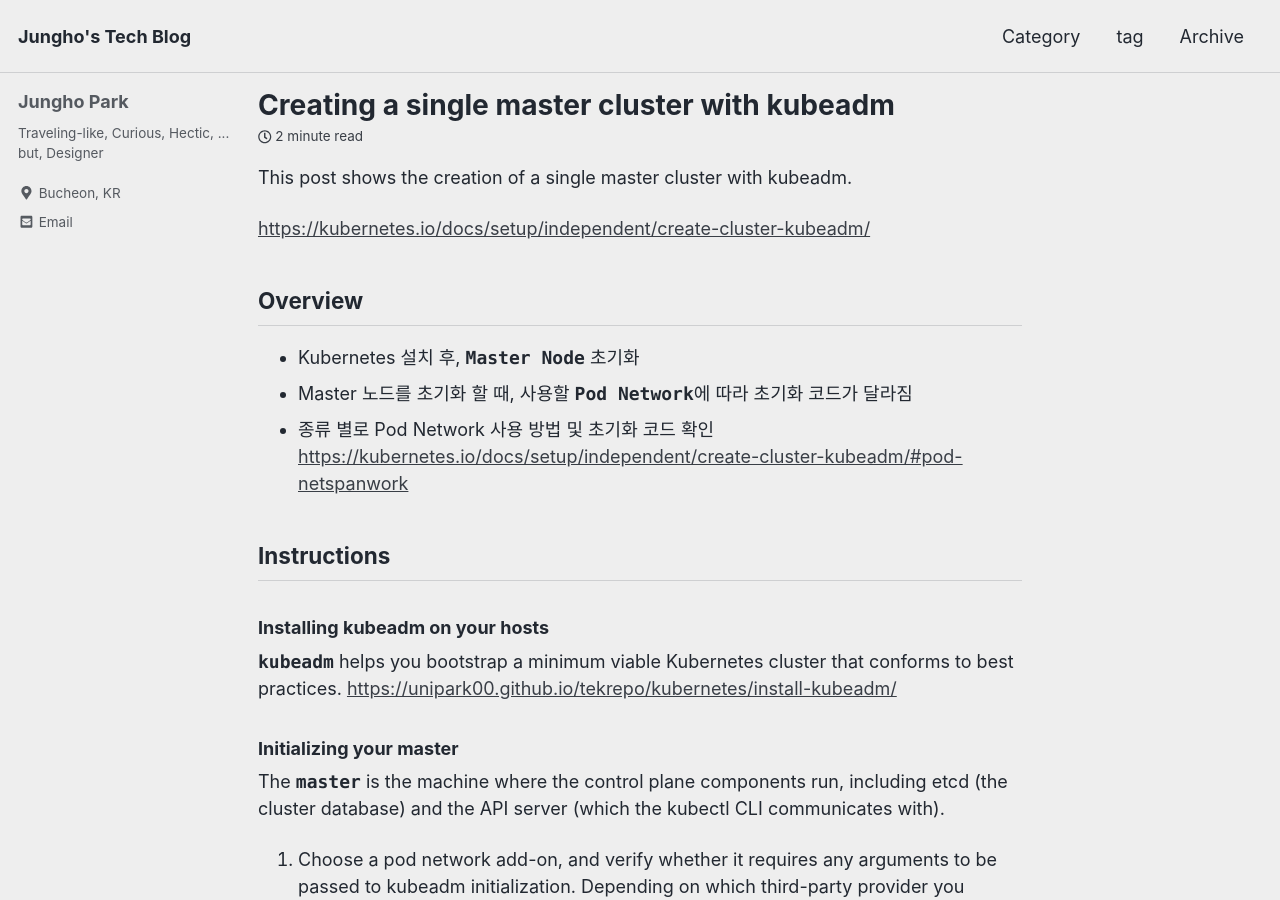
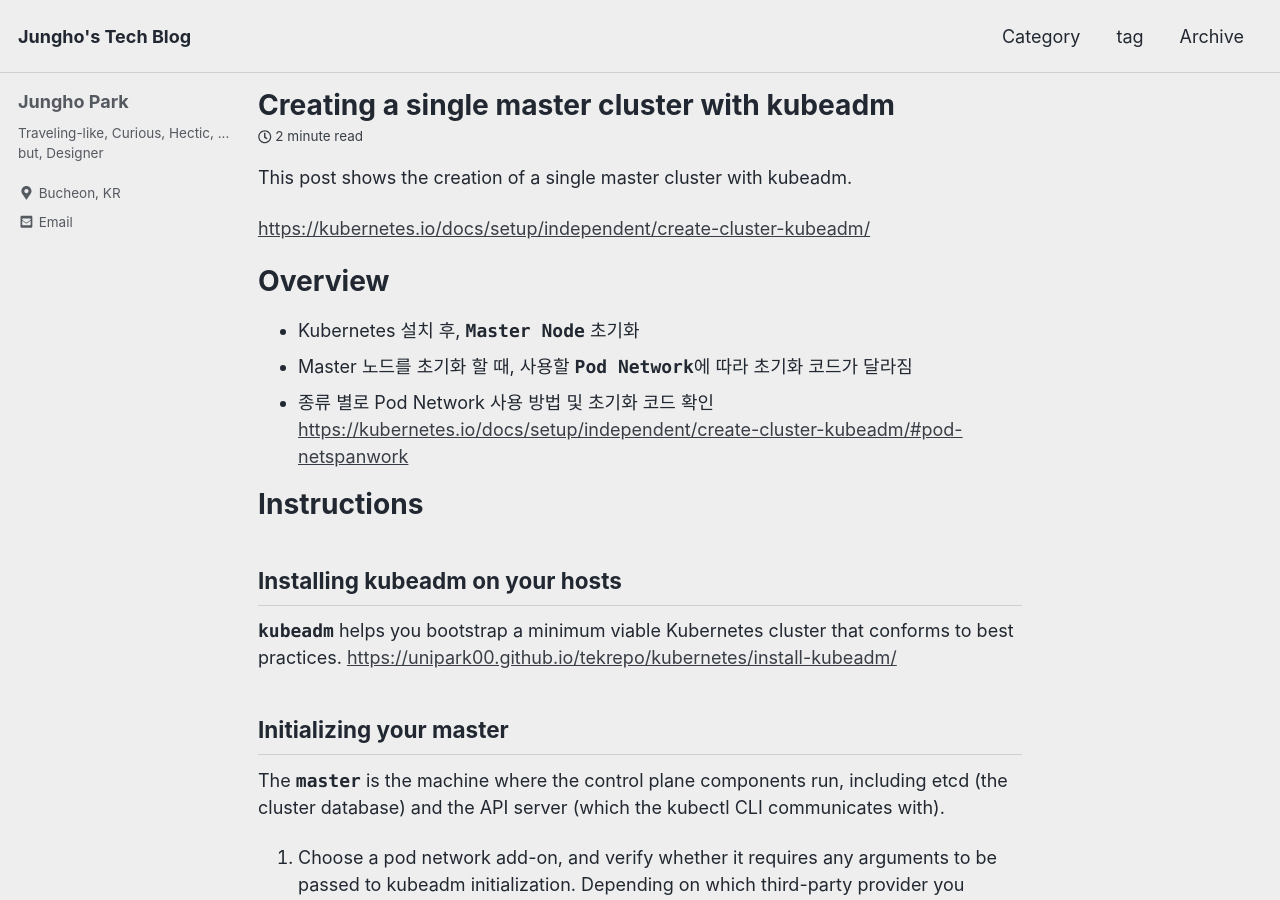
Before and after one commit to unipark00/tekrepo, a Jekyll site: the page built from _posts/2019-04-07-configure-k8s-cluster.md, in a window 1280 px wide and 900 px high. Built offline with Jekyll 4.4.1, drawn with Linux system fonts in a browser that asks for light colours; cached includes are drawn as plain includes.

````diff
--- a/_posts/2019-04-07-configure-k8s-cluster.md
+++ b/_posts/2019-04-07-configure-k8s-cluster.md
@@ -11,19 +11,19 @@ This post shows the creation of a single master cluster with kubeadm.
 
 [https://kubernetes.io/docs/setup/independent/create-cluster-kubeadm/](https://kubernetes.io/docs/setup/independent/create-cluster-kubeadm/)
 
-## Overview
+# Overview
 * Kubernetes 설치 후, **`Master Node`** 초기화
 * Master 노드를 초기화 할 때, 사용할 **`Pod Network`**에 따라 초기화 코드가 달라짐
 * 종류 별로 Pod Network 사용 방법 및 초기화 코드 확인
   [https://kubernetes.io/docs/setup/independent/create-cluster-kubeadm/#pod-netspanwork](https://kubernetes.io/docs/setup/independent/create-cluster-kubeadm/#pod-netspanwork)
 
-## Instructions
+# Instructions
 
-### Installing kubeadm on your hosts
+## Installing kubeadm on your hosts
 **`kubeadm`** helps you bootstrap a minimum viable Kubernetes cluster that conforms to best practices.
 [https://unipark00.github.io/tekrepo/kubernetes/install-kubeadm/](https://unipark00.github.io/tekrepo/kubernetes/install-kubeadm/)
 
-### Initializing your master
+## Initializing your master
 The **`master`** is the machine where the control plane components run, including etcd (the cluster database) and the API server (which the kubectl CLI communicates with).
 1. Choose a pod network add-on, and verify whether it requires any arguments to be passed to kubeadm initialization. Depending on which third-party provider you choose, you might need to set the **`--pod-network-cidr`** to a provider-specific value. See [Installing a pod network add-on](https://kubernetes.io/docs/setup/independent/create-cluster-kubeadm/#pod-network).
 1. (Optional) To use different container runtime or if there are more than one installed on the provisioned node, specify the **`--cri-socket`** argument to **```kubeadm init```**.
@@ -37,7 +37,7 @@ sudo cp -i /etc/kubernetes/admin.conf $HOME/.kube/config
 sudo chown $(id -u):$(id -g) $HOME/.kube/config
 ```
 
-#### Warning !!!
+## Warning !!!
 [ERROR Swap]: running with swap on is not supported. Please disable swap [#610](https://github.com/kubernetes/kubeadm/issues/610)
 ```
 $ swapoff -a
@@ -49,7 +49,7 @@ $ systemctl restart kubelet
 $ sudo journalctl -u kubelet.service | grep "failed to run"
 ```
 
-### Installing a pod network add-on
+## Installing a pod network add-on
 * You must install a pod network add-on so that your pods can communicate with each other.
 * The network must be deployed before any applications.
 * CoreDNS will not start up before a network is installed.
@@ -63,7 +63,7 @@ You can install a pod network add-on with the following command:
 kubectl apply -f <add-on.yaml>
 ```
 
-#### Flannel
+### Flannel
 1. Pass **`--pod-network-cidr=10.244.0.0/16`** to **`kubeadm init`**
 2. Set **`/proc/sys/net/bridge/bridge-nf-call-iptables`** to **`1`**
 ```console
@@ -92,11 +92,11 @@ $ kubectl get pods --all-namespaces
 $ kubectl describe nodes k8s-master
 ```
 
-## Miscellaneous
+# Miscellaneous
 * [Network Policy](https://kubernetes.io/docs/concepts/services-networking/network-policies/)
 * [Add-ons](https://kubernetes.io/docs/concepts/cluster-administration/addons/)
 
-## Troubleshooting
+# Troubleshooting
 * Swap disabled
 ```console
 $ sed -i '9s/^/Environment="KUBELET_EXTRA_ARGS=--fail-swap-on=false"\n/' \
````
